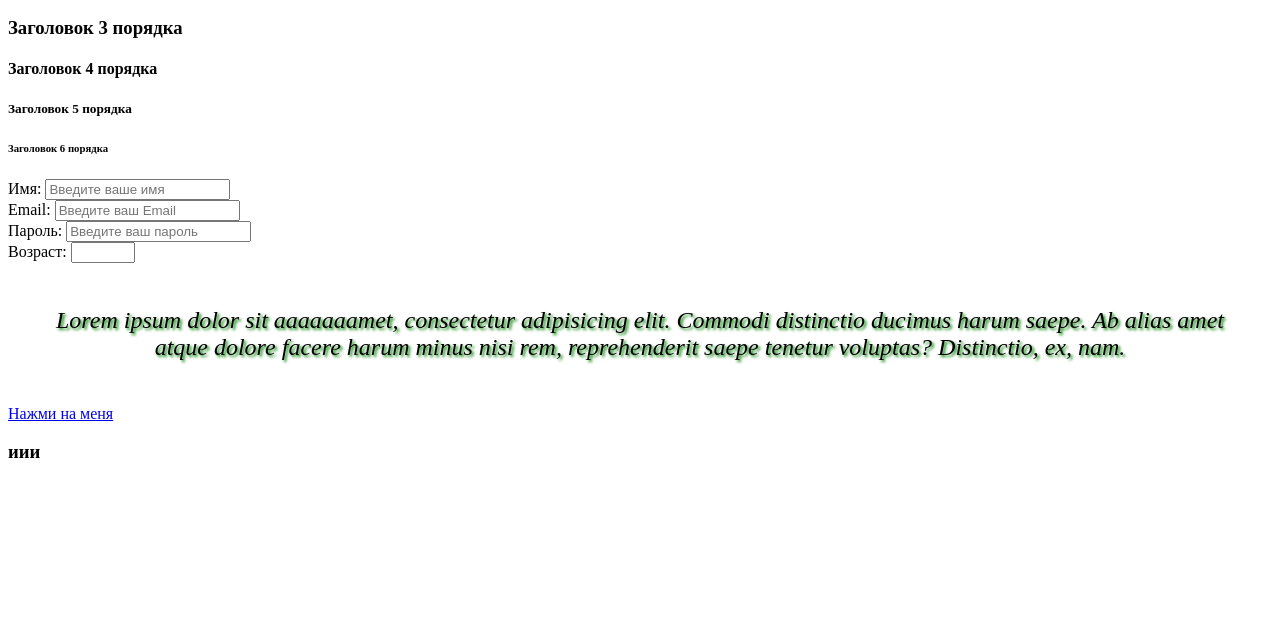
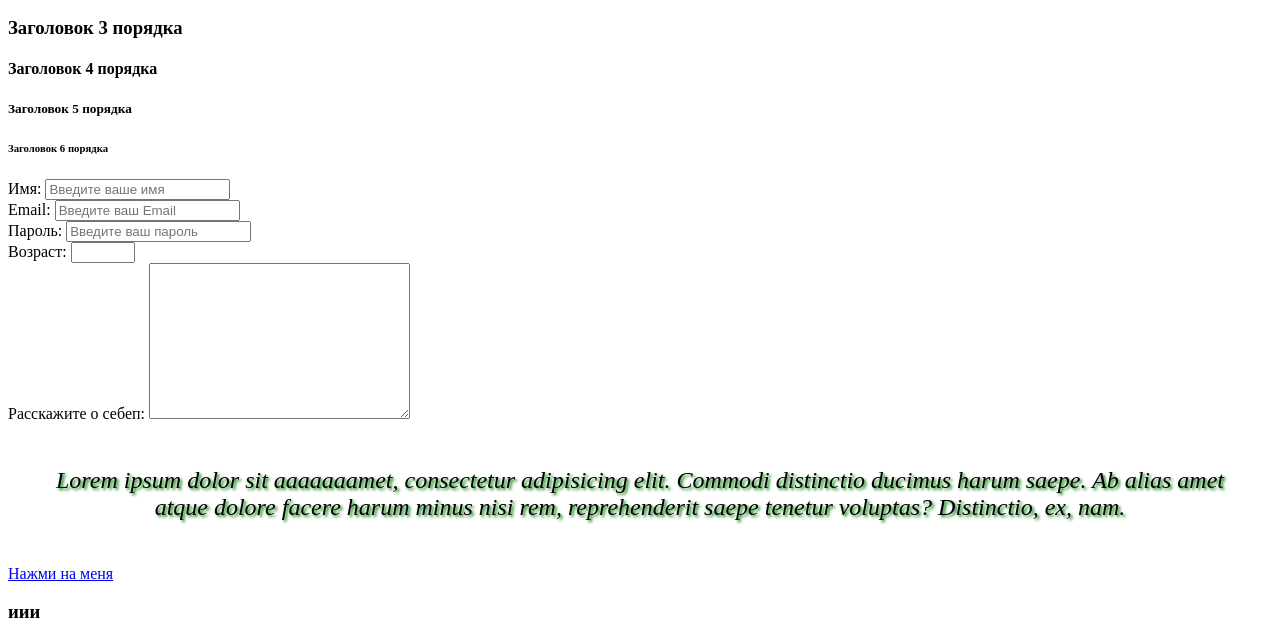
Before and after one commit to Fedor-Berest/Test1, a plain HTML site: page index.html in a window 1280 px wide. Shown: the part 168-800 px from the top of the page. Drawn offline with Linux system fonts and the light colour scheme.

Commit message:
Доделал 4 задание домашки

```diff
--- a/index.html
+++ b/index.html
@@ -34,7 +34,10 @@
             <label for="age">Возраст:</label>
             <input type="number" id="age" min="0" max="100">
         </div>
-
+        <div>
+            <label for="description">Расскажите о себеп:</label>
+            <textarea name="description" id="description" cols="30" rows="10"></textarea>
+        </div>
     </form>
     <p class="paragraph_for_homework">Lorem ipsum dolor sit <span>aaaaaa</span>amet, consectetur adipisicing elit. Commodi distinctio ducimus harum saepe. Ab alias amet atque dolore facere harum minus nisi rem, reprehenderit saepe tenetur voluptas? Distinctio, ex, nam.</p>
 
```
